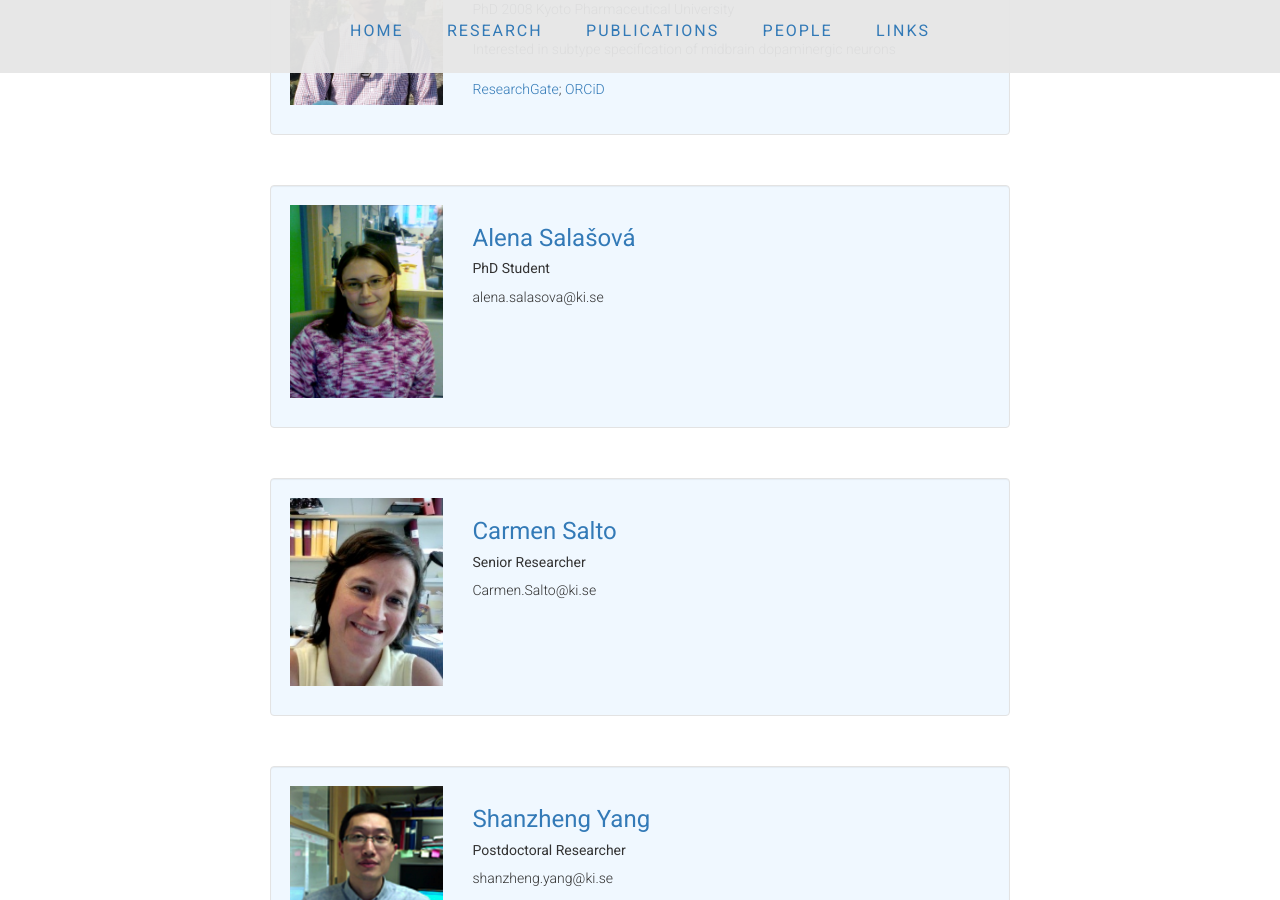
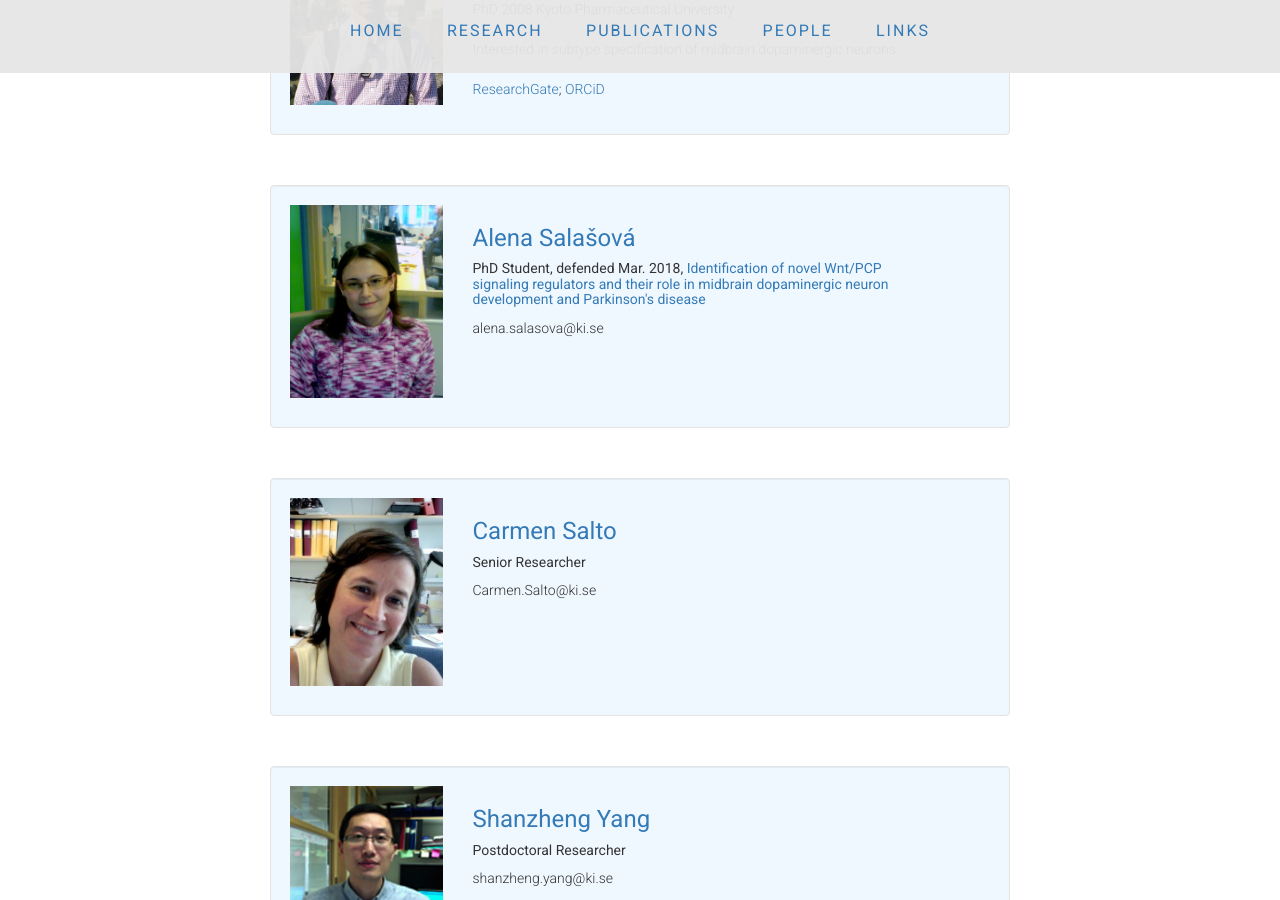
Before and after one commit to ArenasLab/arenaslab.github.io, a Jekyll site: the page people/index.html, which Jekyll copies as it is, in a window 1280 px wide and 900 px high, scrolled down 619 px. Built offline with Jekyll 4.4.1, drawn with Linux system fonts in a browser that asks for light colours.

Commit message:
Update index.html

```diff
--- a/people/index.html
+++ b/people/index.html
@@ -107,7 +107,7 @@
                 </div>
                 <div class=" col-sm-6  col-md-8 col-lg-8">
                   <h3><a href="http://ki.se/en/people/alesal">Alena Salašová</a></h3>
-                  <h5>PhD Student</h5>
+                  <h5>PhD Student, defended Mar. 2018, <a href="https://openarchive.ki.se/xmlui/handle/10616/46248">Identification of novel Wnt/PCP signaling regulators and their role in midbrain dopaminergic neuron development and Parkinson's disease</a></h5>
                   <p>alena.salasova@ki.se<br>
                   <br><br>
                   </p>
```
